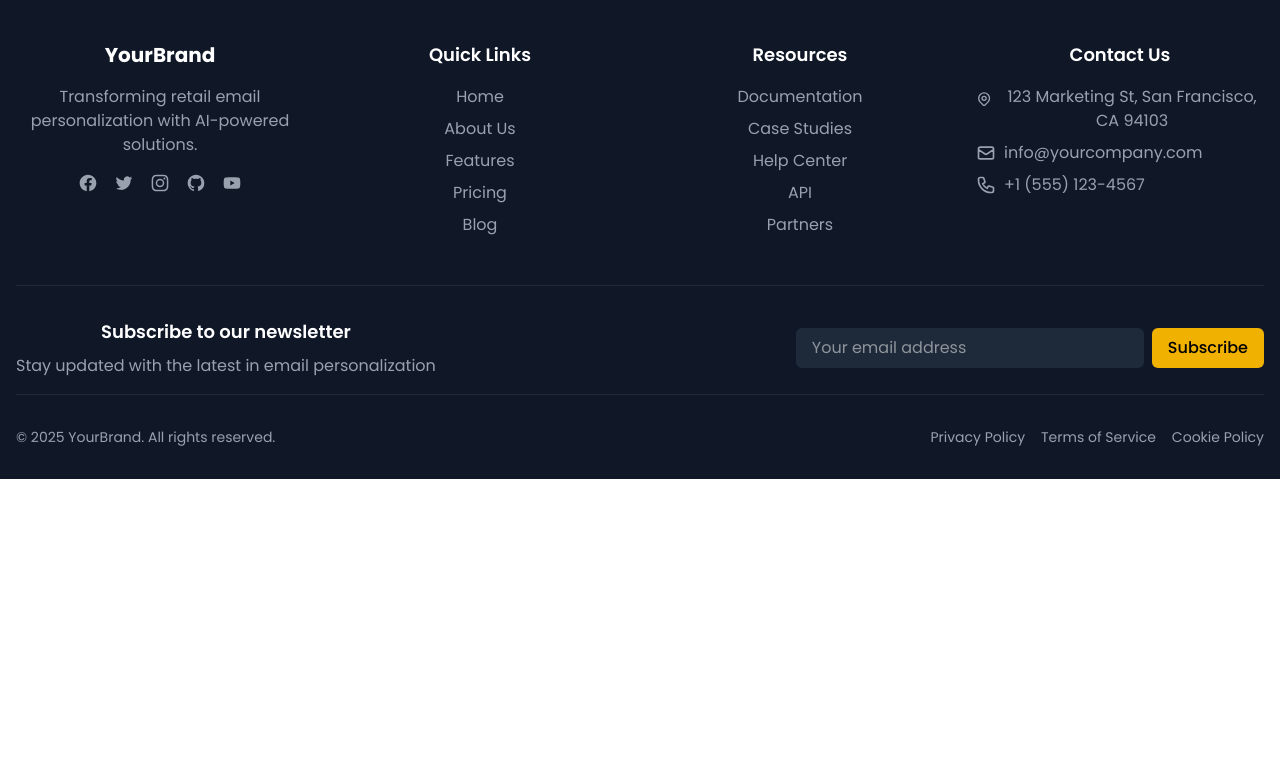
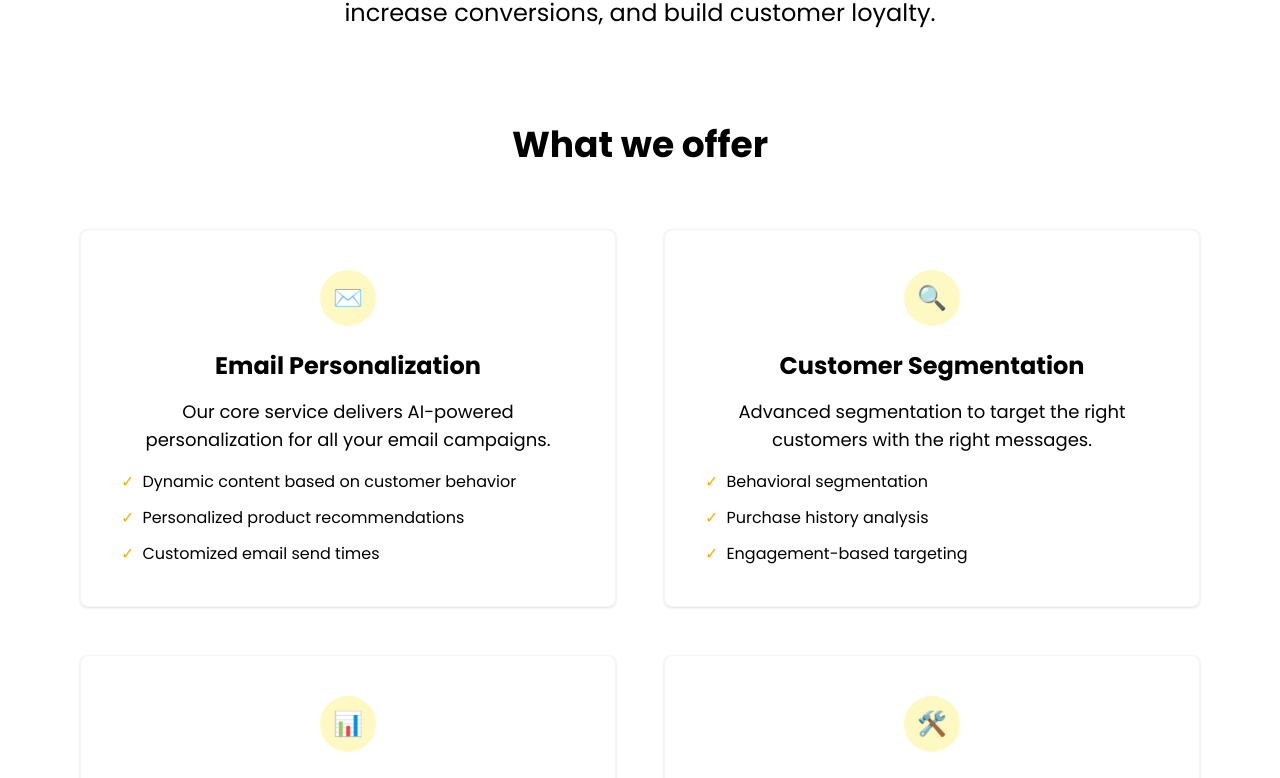
Before and after one commit to anup4747/Clone-practice-websites, a React (Vite) app in the folder websiteOne/: page /services in a window 1280 px wide. Shown: the part 399-1177 px from the top of the page. Before the commit the page ends 878 px from the top, so only its background shows below. Built offline with nearby package versions, Linux system fonts and the light colour scheme.

Commit message:
created a services page

```diff
--- a/websiteOne/src/pages/services.tsx
+++ b/websiteOne/src/pages/services.tsx
@@ -1,8 +1,223 @@
+export default function Services() {
+  return (
+    <div className="mt-40">
+      {/* Hero Section */}
+      <div className="flex flex-col max-w-5xl mx-auto px-4">
+        <h1 className="text-6xl font-poppins font-bold">
+          Our <span className="bg-yellow-200 px-2">Personalization</span>
+        </h1>
+        <h1 className="text-6xl font-poppins mt-5 font-bold">
+          services for retailers
+        </h1>
+        <p className="text-black text-2xl mt-8">
+          Comprehensive email personalization solutions that drive engagement,
+          <br /> increase conversions, and build customer loyalty.
+        </p>
+      </div>
 
+      {/* Main Services Section */}
+      <div className="mt-24 max-w-6xl mx-auto px-4">
+        <h2 className="text-4xl font-bold text-center mb-16">What we offer</h2>
 
-export default function Services() {
+        <div className="grid md:grid-cols-2 gap-12">
+          {/* Service 1 */}
+          <div className="bg-white p-10 rounded-lg shadow-sm border border-gray-100">
+            <div className="flex justify-center w-full">
+              <div className="bg-yellow-100 w-14 h-14 rounded-full flex items-center justify-center mb-6">
+                <span className="text-2xl">✉️</span>
+              </div>
+            </div>
+            <h3 className="text-2xl font-bold mb-4">Email Personalization</h3>
+            <p className="text-lg mb-4">
+              Our core service delivers AI-powered personalization for all your
+              email campaigns.
+            </p>
+            <ul className="space-y-3">
+              <li className="flex items-start">
+                <span className="text-yellow-500 mr-2">✓</span>
+                <span>Dynamic content based on customer behavior</span>
+              </li>
+              <li className="flex items-start">
+                <span className="text-yellow-500 mr-2">✓</span>
+                <span>Personalized product recommendations</span>
+              </li>
+              <li className="flex items-start">
+                <span className="text-yellow-500 mr-2">✓</span>
+                <span>Customized email send times</span>
+              </li>
+            </ul>
+          </div>
 
-    return (
-   <div className="mt-80">Services</div>
-    );
-  }
+          {/* Service 2 */}
+          <div className="bg-white p-10 rounded-lg shadow-sm border border-gray-100">
+            <div className="flex justify-center w-full">
+              <div className="bg-yellow-100 w-14 h-14 rounded-full flex items-center justify-center mb-6">
+                <span className="text-2xl">🔍</span>
+              </div>
+            </div>
+            <h3 className="text-2xl font-bold mb-4">Customer Segmentation</h3>
+            <p className="text-lg mb-4">
+              Advanced segmentation to target the right customers with the right
+              messages.
+            </p>
+            <ul className="space-y-3">
+              <li className="flex items-start">
+                <span className="text-yellow-500 mr-2">✓</span>
+                <span>Behavioral segmentation</span>
+              </li>
+              <li className="flex items-start">
+                <span className="text-yellow-500 mr-2">✓</span>
+                <span>Purchase history analysis</span>
+              </li>
+              <li className="flex items-start">
+                <span className="text-yellow-500 mr-2">✓</span>
+                <span>Engagement-based targeting</span>
+              </li>
+            </ul>
+          </div>
+
+          {/* Service 3 */}
+          <div className="bg-white p-10 rounded-lg shadow-sm border border-gray-100">
+            <div className="flex justify-center w-full">
+              <div className="bg-yellow-100 w-14 h-14 rounded-full flex items-center justify-center mb-6">
+                <span className="text-2xl">📊</span>
+              </div>
+            </div>
+            <h3 className="text-2xl font-bold mb-4">Analytics & Reporting</h3>
+            <p className="text-lg mb-4">
+              Comprehensive analytics to measure and optimize your email
+              campaigns.
+            </p>
+            <ul className="space-y-3">
+              <li className="flex items-start">
+                <span className="text-yellow-500 mr-2">✓</span>
+                <span>Real-time performance metrics</span>
+              </li>
+              <li className="flex items-start">
+                <span className="text-yellow-500 mr-2">✓</span>
+                <span>A/B testing analysis</span>
+              </li>
+              <li className="flex items-start">
+                <span className="text-yellow-500 mr-2">✓</span>
+                <span>ROI reporting</span>
+              </li>
+            </ul>
+          </div>
+
+          {/* Service 4 */}
+          <div className="bg-white p-10 rounded-lg shadow-sm border border-gray-100">
+            <div className="flex justify-center w-full">
+              <div className="bg-yellow-100 w-14 h-14 rounded-full flex items-center justify-center mb-6">
+                <span className="text-2xl">🛠️</span>
+              </div>
+            </div>
+            <h3 className="text-2xl font-bold mb-4">
+              Implementation & Support
+            </h3>
+            <p className="text-lg mb-4">
+              End-to-end service to ensure smooth integration and ongoing
+              success.
+            </p>
+            <ul className="space-y-3">
+              <li className="flex items-start">
+                <span className="text-yellow-500 mr-2">✓</span>
+                <span>Dedicated implementation specialist</span>
+              </li>
+              <li className="flex items-start">
+                <span className="text-yellow-500 mr-2">✓</span>
+                <span>ESP integration assistance</span>
+              </li>
+              <li className="flex items-start">
+                <span className="text-yellow-500 mr-2">✓</span>
+                <span>Ongoing technical support</span>
+              </li>
+            </ul>
+          </div>
+        </div>
+      </div>
+
+      {/* How It Works */}
+      <div className="mt-14 bg-gray-50 py-20">
+        <div className="max-w-5xl mx-auto px-4">
+          <h2 className="text-4xl font-bold text-center mb-16">
+            How our Composition Engine works
+          </h2>
+
+          <div className="grid md:grid-cols-3 gap-8">
+            <div className="bg-white p-8 rounded-lg shadow-sm text-center">
+              <div className="bg-yellow-200 w-12 h-12 rounded-full flex items-center justify-center mx-auto mb-6">
+                <span className="font-bold">1</span>
+              </div>
+              <h3 className="text-xl font-bold mb-3">Connect</h3>
+              <p>
+                Easily integrate with your existing email service provider
+                through our simple API.
+              </p>
+            </div>
+
+            <div className="bg-white p-8 rounded-lg shadow-sm text-center">
+              <div className="bg-yellow-200 w-12 h-12 rounded-full flex items-center justify-center mx-auto mb-6">
+                <span className="font-bold">2</span>
+              </div>
+              <h3 className="text-xl font-bold mb-3">Configure</h3>
+              <p>
+                Set up your personalization rules and preferences in our
+                intuitive dashboard.
+              </p>
+            </div>
+
+            <div className="bg-white p-8 rounded-lg shadow-sm text-center">
+              <div className="bg-yellow-200 w-12 h-12 rounded-full flex items-center justify-center mx-auto mb-6">
+                <span className="font-bold">3</span>
+              </div>
+              <h3 className="text-xl font-bold mb-3">Convert</h3>
+              <p>
+                Watch as your email engagement and conversion rates
+                significantly improve.
+              </p>
+            </div>
+          </div>
+        </div>
+      </div>
+
+      {/* Pricing CTA */}
+      <div className="mt-32 mb-32">
+        <div className="max-w-4xl mx-auto px-4 text-center">
+          <h2 className="text-4xl font-bold mb-6">
+            Ready to transform your email marketing?
+          </h2>
+          <p className="text-xl text-gray-600 mb-12">
+            Choose the plan that's right for your business and start seeing
+            results immediately.
+          </p>
+
+          <div className="flex flex-col sm:flex-row justify-center gap-6">
+            <button className="bg-black text-white px-8 py-4 rounded-md text-xl font-medium hover:bg-gray-800">
+              View Pricing
+            </button>
+            <button className="border border-black px-8 py-4 rounded-md text-xl font-medium hover:bg-gray-100">
+              Book a Demo
+            </button>
+          </div>
+
+          <div className="mt-16 bg-yellow-50 p-10 rounded-xl">
+            <p className="text-xl italic">
+              "The implementation was incredibly smooth, and the results were
+              immediate. Our team now saves hours each week while delivering
+              better results."
+            </p>
+            <div className="mt-6 flex justify-center">
+              <div className="w-12 h-12 bg-gray-300 rounded-full"></div>
+              <div className="ml-4 text-left">
+                <p className="font-bold">Michael Chen</p>
+                <p className="text-gray-600">
+                  E-commerce Manager, Home Goods Retailer
+                </p>
+              </div>
+            </div>
+          </div>
+        </div>
+      </div>
+    </div>
+  );
+}
```
